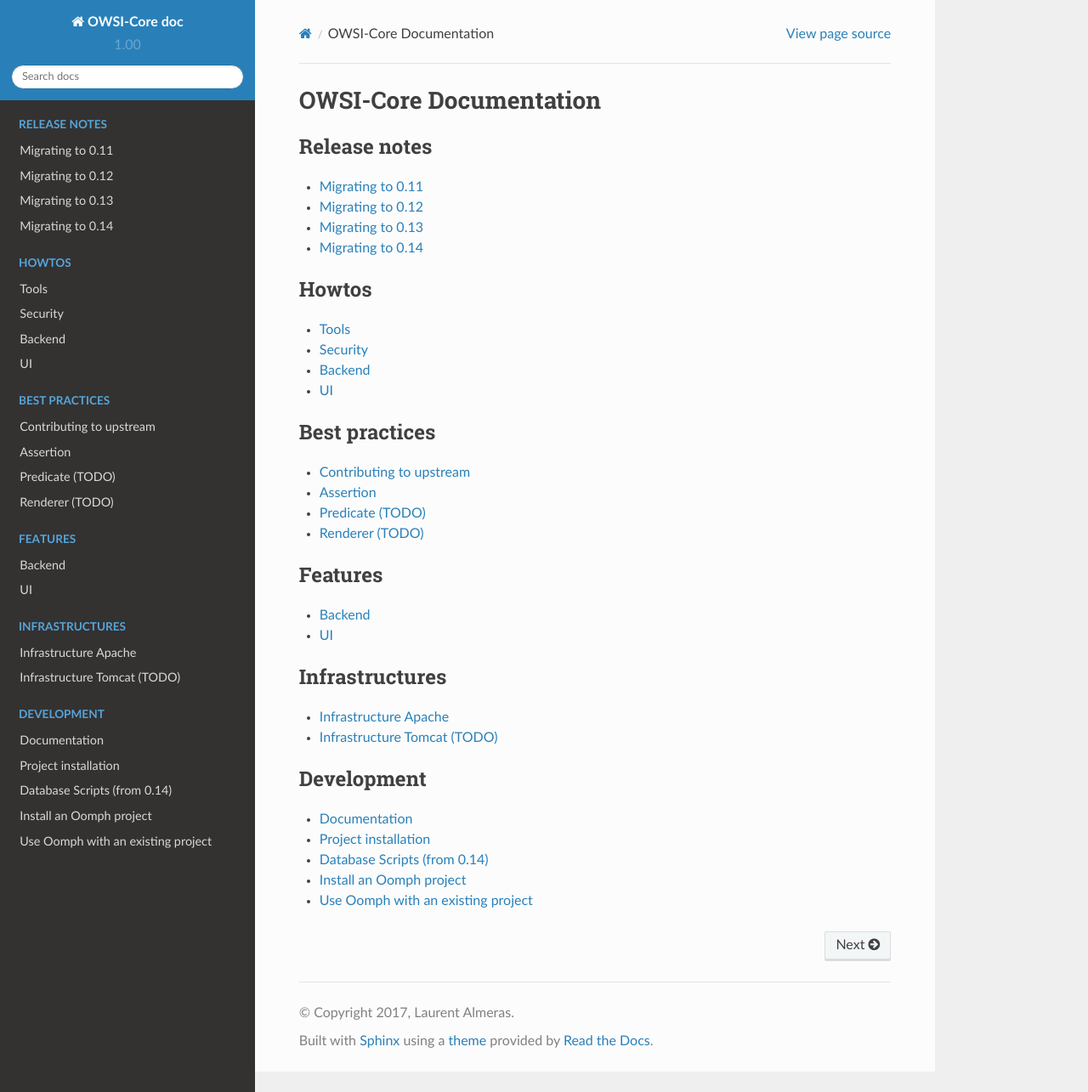
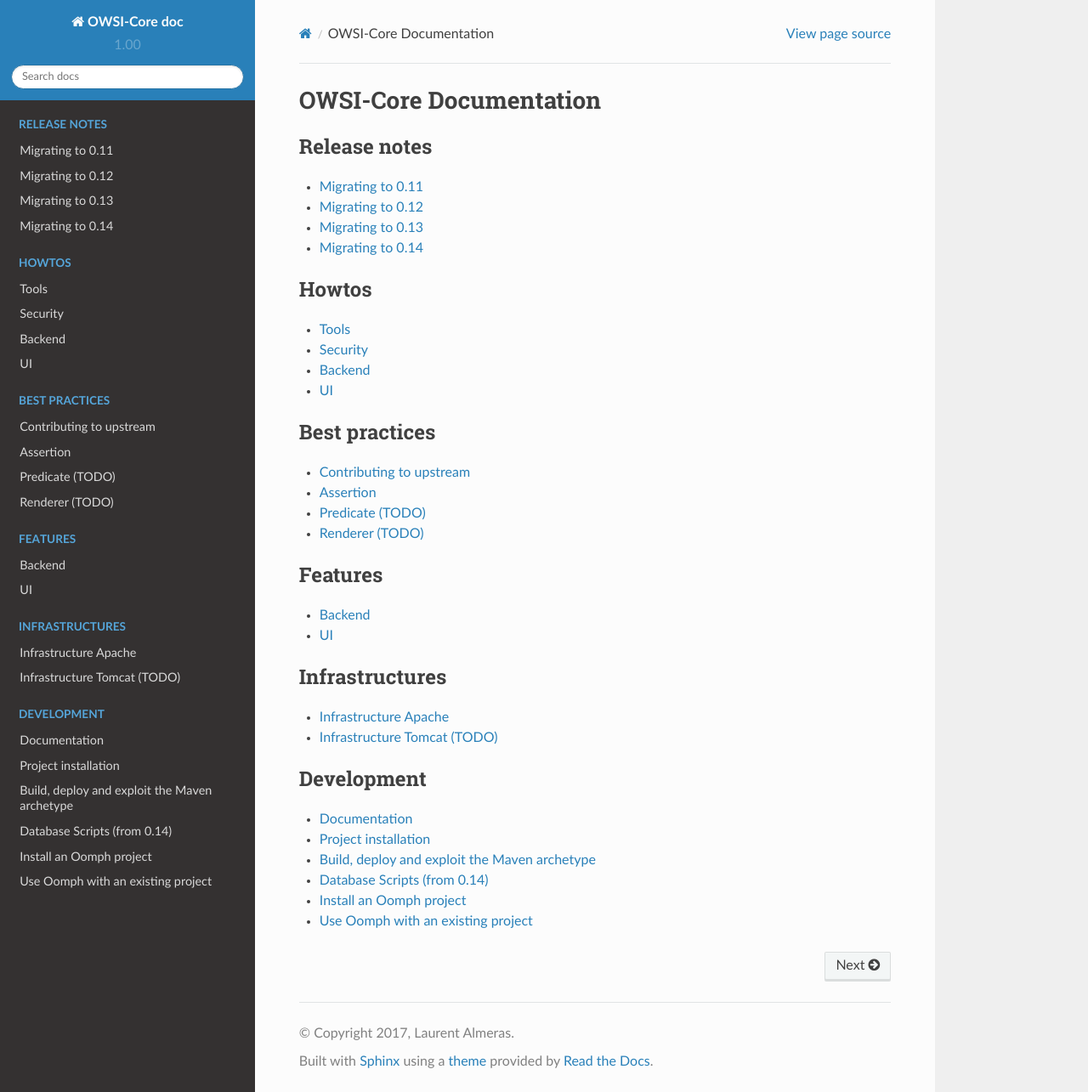
Before and after one commit to igloo-project/igloo-doc, a Sphinx documentation site: the page built from source/index.rst, in a window 1280 px wide and 1285 px high. Shown: the whole window at 85% size. Built offline with Sphinx 7.4.7 and the Read the Docs theme 2.0.0, drawn with Linux system fonts in a browser that asks for light colours; some of the changed lines change nothing that is shown.

Commit message:
add maven archetype doc

````diff
--- /dev/null
+++ b/source/development/use-maven-archetype.md
@@ -0,0 +1,49 @@
+Build, deploy and exploit the Maven archetype
+=============================================
+
+Build the archetype
+-------------------
+
+- to install the archetype locally:
+```sh
+./build-and-push-archetype.sh ../basic-application/ local
+```
+
+- to install the archetype on our repository:
+```sh
+./build-and-push-archetype.sh ../basic-application/ snapshot
+```
+
+Generate a new project
+----------------------
+
+using your local repository:
+```sh
+mvn archetype:generate -DarchetypeVersion=X.X -DarchetypeCatalog=local -DartifactId=your-artifact-id -DgroupId=your.group.id -Dversion=0.1-SNAPSHOT -Dpackage=com.your.package -DarchetypeApplicationNamePrefix="YourApplication" -DarchetypeSpringAnnotationValuePrefix="yourApplication" -DarchetypeFullApplicationName="Customer - Your application" -DarchetypeDatabasePrefix=c_database_prefix -DarchetypeDataDirectory=your-data-directory
+```
+
+using the snapshot repository:
+```sh
+mvn archetype:generate -DarchetypeCatalog=https://openwide:openwide@projects.openwide.fr/services/nexus/content/repositories/owsi-core-snapshots/ -DartifactId=your-artifact-id -DgroupId=your.group.id -Dversion=0.1-SNAPSHOT -Dpackage=com.your.package -DarchetypeApplicationNamePrefix="YourApplication" -DarchetypeSpringAnnotationValuePrefix="yourApplication" -DarchetypeFullApplicationName="Customer - Your application" -DarchetypeDatabasePrefix=c_database_prefix -DarchetypeDataDirectory=your-data-directory
+```
+
+using the release repository:
+```sh
+mvn archetype:generate -DarchetypeCatalog=https://openwide:openwide@projects.openwide.fr/services/nexus/content/repositories/owsi-core/ -DartifactId=your-artifact-id -DgroupId=your.group.id -Dversion=0.1-SNAPSHOT -Dpackage=com.your.package -DarchetypeApplicationNamePrefix="YourApplication" -DarchetypeSpringAnnotationValuePrefix="yourApplication" -DarchetypeFullApplicationName="Customer - Your application" -DarchetypeDatabasePrefix=c_database_prefix -DarchetypeDataDirectory=your-data-directory
+```
+
+Push the new project
+--------------------
+
+```sh
+cd /tmp/
+<run the command above to generate the project>
+cd your-project
+/bin/bash init-gitlab.sh <unix name of the Wombat project>
+OR
+/bin/bash init-svn.sh <unix name of the Wombat project>
+```
+
+Then get the project from Eclipse by using "checkout Maven project".
+
+/!\ Don't use the project which is in the temp directory!
--- a/source/index.rst
+++ b/source/index.rst
@@ -64,6 +64,7 @@
 
    development/docs.rst
    development/installation.rst
+   development/use-maven-archetype.md
    development/database-scripts.rst
    development/install-oomph.rst
    development/oomph.rst
````
